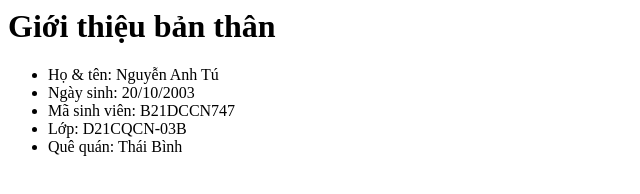
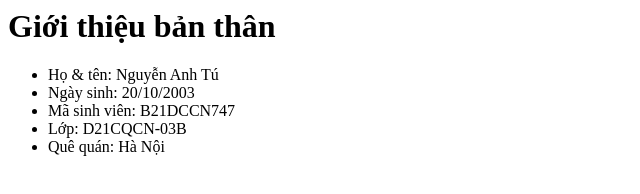
Before and after one commit to anhtu010203/nguyentu.github.io, a plain HTML site: page index.html in a window 1280 px wide. Shown: the full height of the page, 0-640 px from the left. Drawn offline with Linux system fonts and the light colour scheme.

Commit message:
Update index.html

```diff
--- a/index.html
+++ b/index.html
@@ -6,7 +6,7 @@
 <li> Ngày sinh: 20/10/2003 </li>
 <li> Mã sinh viên: B21DCCN747 </li>
 <li> Lớp: D21CQCN-03B </li>
-<li> Quê quán: Thái Bình</li>
+<li> Quê quán: Hà Nội</li>
 
 </ul>
 
```
